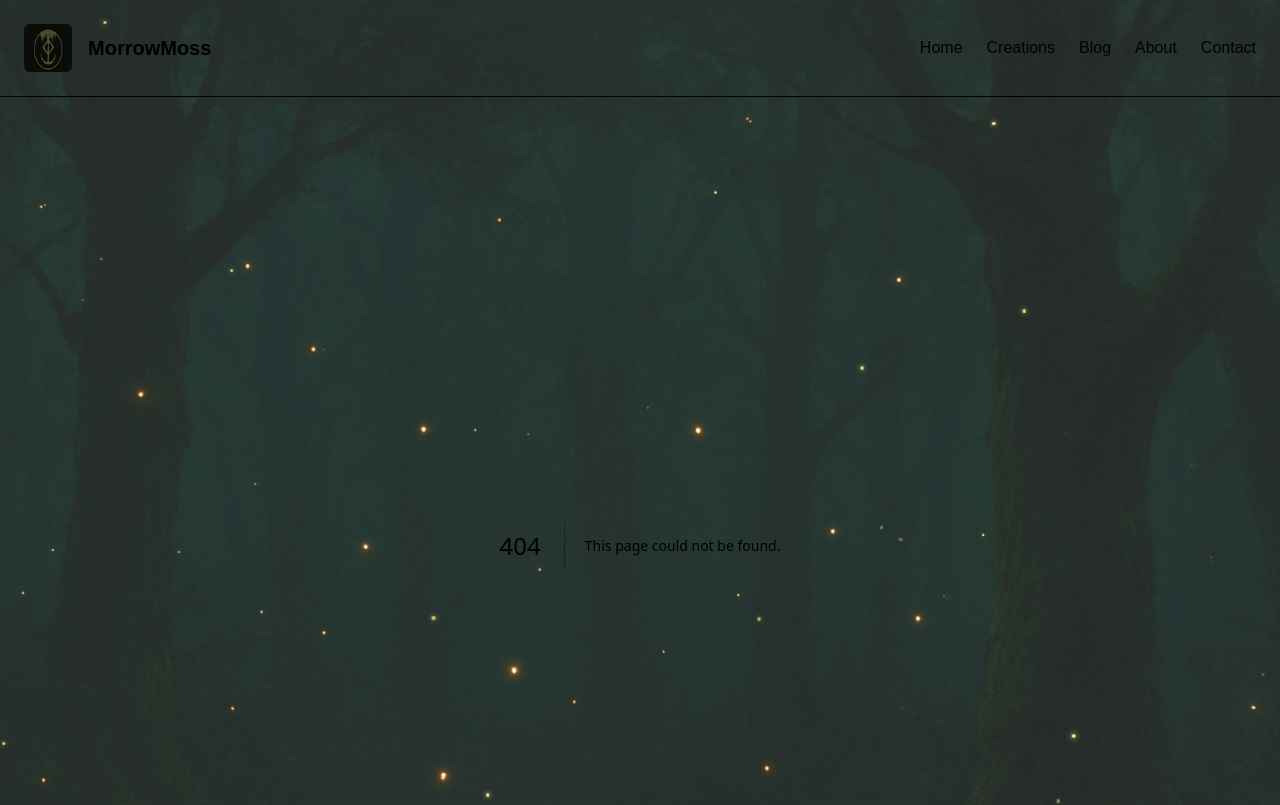
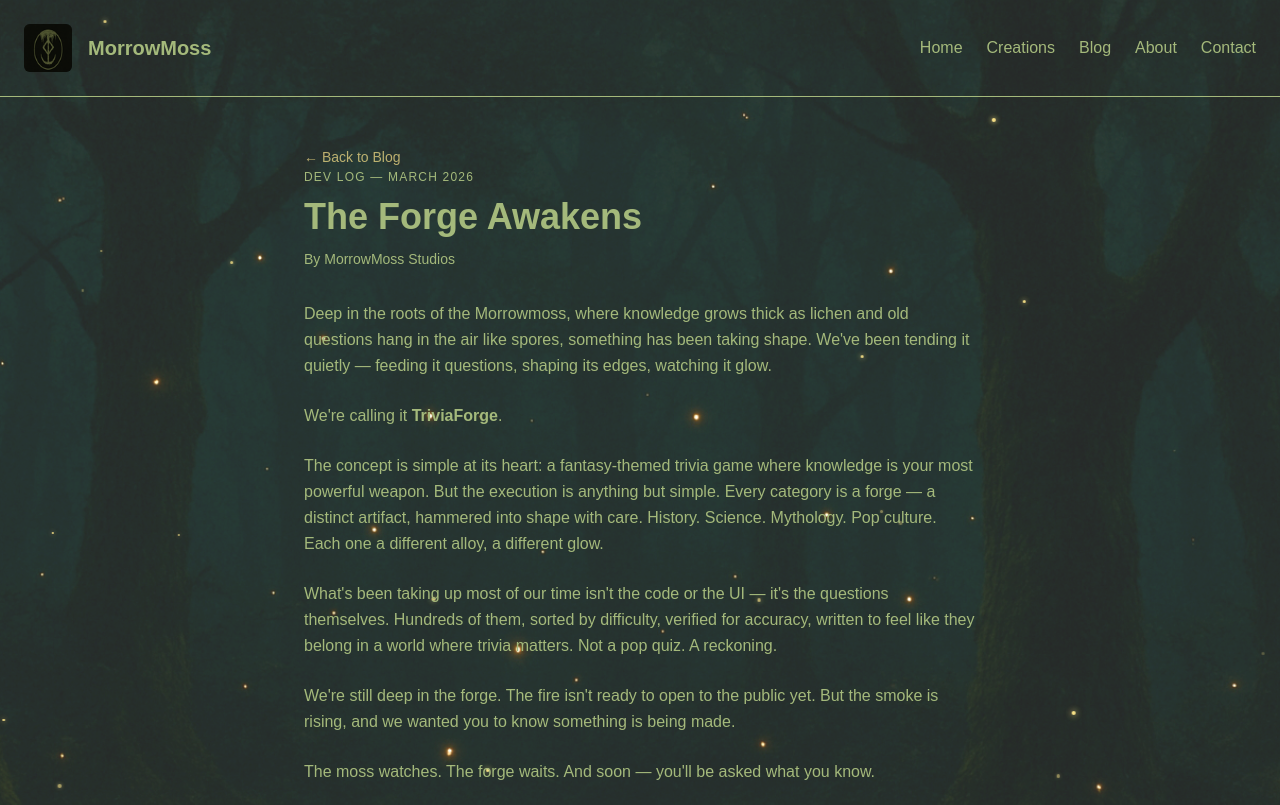
Before and after one commit to morrowmoss-studios/morrowmoss.com, a Next.js app: page /blog/the-forge-awakens in a window 1280 px wide. Before the commit this address had no page. Shown: the top 805 px of the page. Built offline with nearby package versions, Linux system fonts and the light colour scheme.

Commit message:
added blog post

```diff
--- a/app/blog/page.tsx
+++ b/app/blog/page.tsx
@@ -1,3 +1,15 @@
+import Link from "next/link";
+
+const posts = [
+    {
+        slug: "the-forge-awakens",
+        title: "The Forge Awakens",
+        date: "March 2026",
+        excerpt: "Something stirs beneath the moss. TriviaForge is taking shape, and we're ready to talk about it.",
+        tag: "TriviaForge",
+    },
+];
+
 export default function Blog() {
     return (
         <div className="space-y-12">
@@ -8,8 +20,23 @@ export default function Blog() {
                 </p>
             </section>
 
-            <div className="text-moss-light/70">
-                Nothing’s sprouted here yet. Check back soon for fresh spores.
+            <div className="space-y-6">
+                {posts.map((post) => (
+                    <div
+                        key={post.slug}
+                        className="backdrop-blur-md bg-white/3 border border-white/10 rounded-3xl p-6 shadow-lg ring-2 ring-[#FDE68A]/20 space-y-3"
+                    >
+                        <p className="text-moss-light/50 text-xs uppercase tracking-widest">{post.date} · {post.tag}</p>
+                        <h2 className="text-xl font-semibold text-moss-light">{post.title}</h2>
+                        <p className="text-moss-light/80">{post.excerpt}</p>
+                        <Link
+                            href={`/blog/${post.slug}`}
+                            className="inline-block text-[#FDE68A] hover:text-[#f7eab5] hover:drop-shadow-[0_0_6px_#f7eab5] transition"
+                        >
+                            Read more →
+                        </Link>
+                    </div>
+                ))}
             </div>
         </div>
     );
--- /dev/null
+++ b/app/blog/the-forge-awakens/page.tsx
@@ -0,0 +1,78 @@
+import Link from "next/link";
+
+export const metadata = {
+    title: "The Forge Awakens | MorrowMoss Studios Blog",
+    description: "Something stirs beneath the moss. TriviaForge is taking shape.",
+};
+
+export default function TheForgeAwakens() {
+    return (
+        <div className="max-w-2xl mx-auto space-y-8 text-moss-light">
+
+            {/* Back */}
+            <Link
+                href="/blog"
+                className="text-sm text-[#FDE68A]/70 hover:text-[#FDE68A] transition"
+            >
+                ← Back to Blog
+            </Link>
+
+            {/* Header */}
+            <section className="space-y-3">
+                <p className="text-moss-light/50 text-xs uppercase tracking-widest">Dev Log — March 2026</p>
+                <h1 className="text-4xl font-bold text-moss-light">The Forge Awakens</h1>
+                <p className="text-moss-light/60 text-sm">By MorrowMoss Studios</p>
+            </section>
+
+            {/* Body */}
+            <article className="space-y-6 text-moss-light/80 leading-relaxed">
+                <p>
+                    Deep in the roots of the Morrowmoss, where knowledge grows thick as lichen and old
+                    questions hang in the air like spores, something has been taking shape.
+                    We've been tending it quietly — feeding it questions, shaping its edges,
+                    watching it glow.
+                </p>
+
+                <p>
+                    We're calling it <span className="text-moss-light font-semibold">TriviaForge</span>.
+                </p>
+
+                <p>
+                    The concept is simple at its heart: a fantasy-themed trivia game where knowledge
+                    is your most powerful weapon. But the execution is anything but simple.
+                    Every category is a forge — a distinct artifact, hammered into shape with care.
+                    History. Science. Mythology. Pop culture. Each one a different alloy, a different glow.
+                </p>
+
+                <p>
+                    What's been taking up most of our time isn't the code or the UI — it's the questions
+                    themselves. Hundreds of them, sorted by difficulty, verified for accuracy,
+                    written to feel like they belong in a world where trivia matters.
+                    Not a pop quiz. A reckoning.
+                </p>
+
+                <p>
+                    We're still deep in the forge. The fire isn't ready to open to the public yet.
+                    But the smoke is rising, and we wanted you to know something is being made.
+                </p>
+
+                <p>
+                    The moss watches. The forge waits. And soon — you'll be asked what you know.
+                </p>
+            </article>
+
+            {/* Footer tag */}
+            <div className="pt-4 border-t border-white/10">
+                <p className="text-moss-light/40 text-sm">Filed under: TriviaForge, Dev Log</p>
+            </div>
+
+            <Link
+                href="/blog"
+                className="inline-block text-[#FDE68A] hover:text-[#f7eab5] hover:drop-shadow-[0_0_6px_#f7eab5] transition"
+            >
+                ← Back to Blog
+            </Link>
+
+        </div>
+    );
+}
--- a/app/creations/sigilshift/page.tsx
+++ b/app/creations/sigilshift/page.tsx
@@ -19,7 +19,7 @@ export default function SigilShiftPage() {
                     ← Back to Creations
                 </Link>
                 <h1 className="text-4xl font-bold text-moss-light">SigilShift</h1>
-                <p className="text-sm text-moss-faint italic">Finished — Publishing Soon</p>
+                <p className="text-sm text-moss-faint italic">Finished — Available Now</p>
                 <p className="text-moss-light/80 text-lg">
                     A hypnotic sigil-sliding puzzle where glowing runes drift into alignment.
                     Calm, clever, and crafted to feel like solving ancient magic.
--- a/app/page.tsx
+++ b/app/page.tsx
@@ -36,11 +36,19 @@ export default function Home() {
             </section>
 
             {/* RECENT BLOG */}
-            <section className="backdrop-blur-md bg-white/3 border border-white/10 rounded-3xl p-6 shadow-lg ring-2 ring-[#FDE68A]/20">
+            <section className="backdrop-blur-md bg-white/3 border border-white/10 rounded-3xl p-6 shadow-lg ring-2 ring-[#FDE68A]/20 space-y-3">
                 <h2 className="text-2xl font-bold text-moss-light">From the Blog</h2>
-                <p className="text-moss-light/80 mt-2">
-                    Tips, thoughts, and tangled roots of our dev journey — coming soon.
+                <p className="text-moss-light/50 text-xs uppercase tracking-widest">March 2026 · TriviaForge</p>
+                <h3 className="text-lg font-semibold text-moss-light">The Forge Awakens</h3>
+                <p className="text-moss-light/80">
+                    Something stirs beneath the moss. TriviaForge is taking shape, and we're ready to talk about it.
                 </p>
+                <Link
+                    href="/blog/the-forge-awakens"
+                    className="inline-block text-[#FDE68A] hover:text-[#f7eab5] hover:drop-shadow-[0_0_6px_#f7eab5] transition"
+                >
+                    Read more →
+                </Link>
             </section>
         </div>
     );
```
